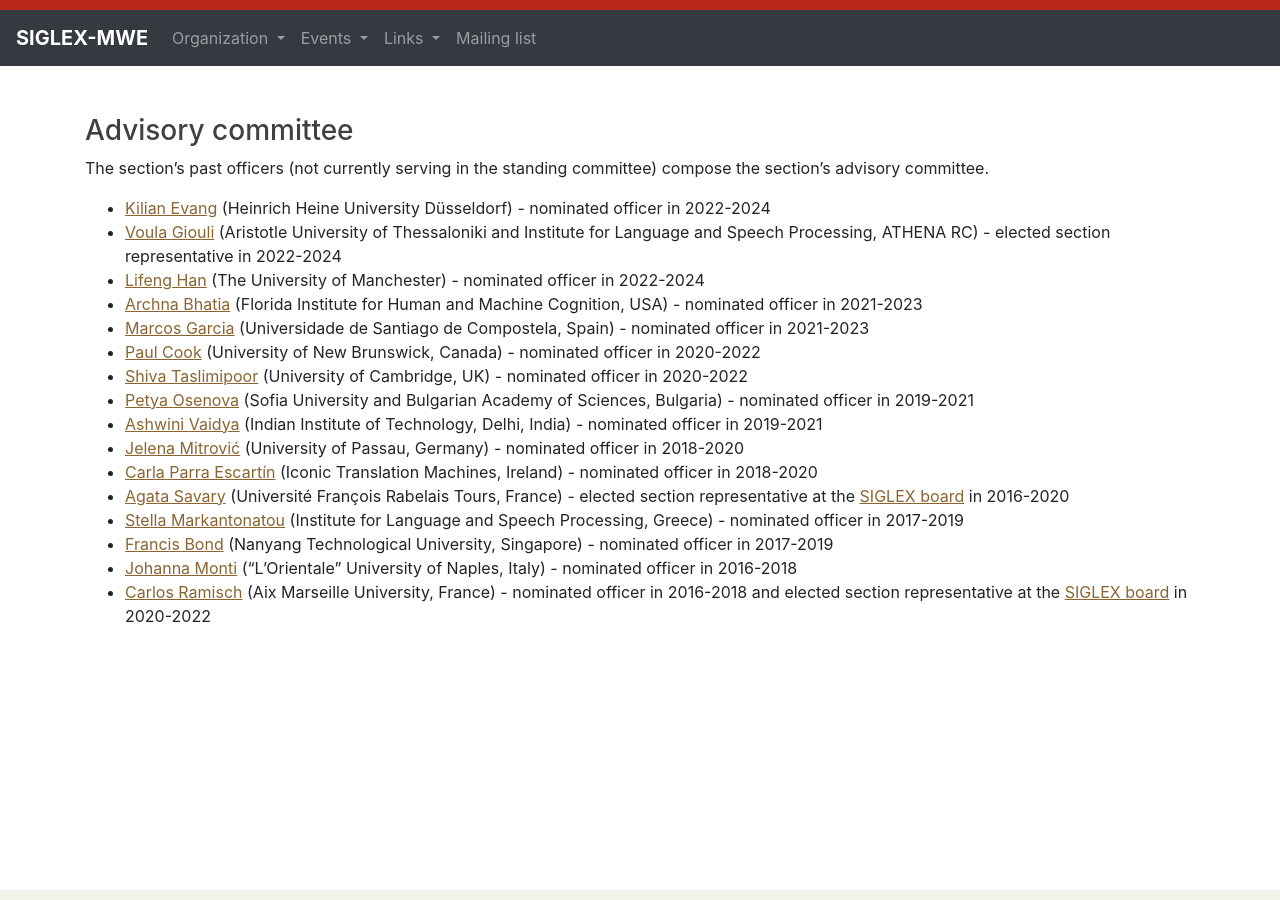
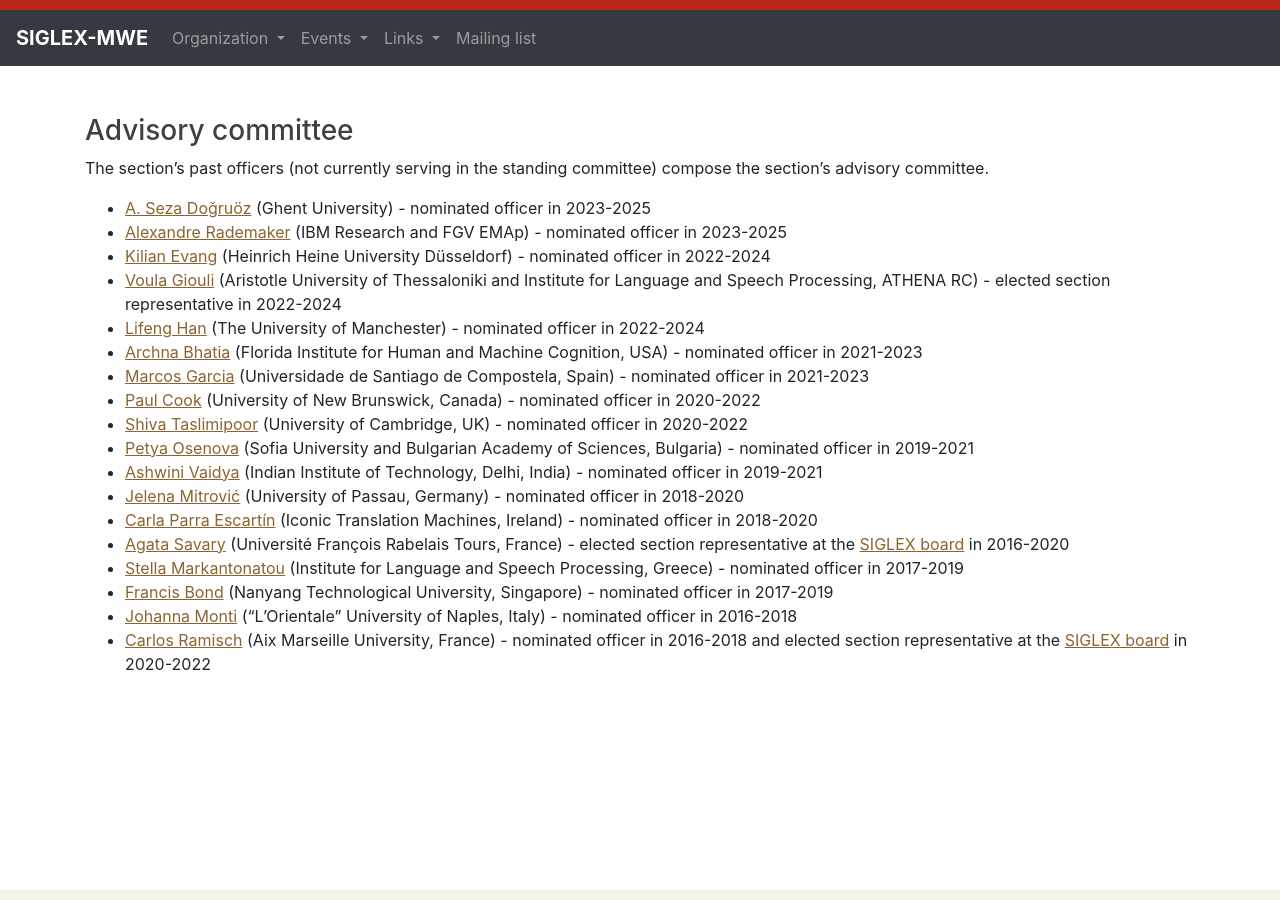
Before and after one commit to multiword/multiword.github.io, a Jekyll site: the page built from organization/advisorycommittee.md, in a window 1280 px wide. Built offline with Jekyll 4.4.1, drawn with Linux system fonts in a browser that asks for light colours.

Commit message:
Update advisorycommittee.md

```diff
--- a/organization/advisorycommittee.md
+++ b/organization/advisorycommittee.md
@@ -7,6 +7,8 @@ layout: default
 
 The section's past officers (not currently serving in the standing committee) compose the section's advisory committee.
 
+- [A. Seza Doğruöz](https://research.flw.ugent.be/en/as.dogruoz) (Ghent University) - nominated officer in 2023-2025
+- [Alexandre Rademaker](http://arademaker.github.io/) (IBM Research and FGV EMAp) - nominated officer in 2023-2025
 - [Kilian Evang](https://kilian.evang.name/) (Heinrich Heine University Düsseldorf) - nominated officer in 2022-2024
 - [Voula Giouli](https://www.ilsp.gr/en/members/giouli-voula-2/) (Aristotle University of Thessaloniki and Institute for Language and Speech Processing, ATHENA RC) - elected section representative in 2022-2024
 - [Lifeng Han](https://www.research.manchester.ac.uk/portal/lifeng.han.html) (The University of Manchester) - nominated officer in 2022-2024
```
